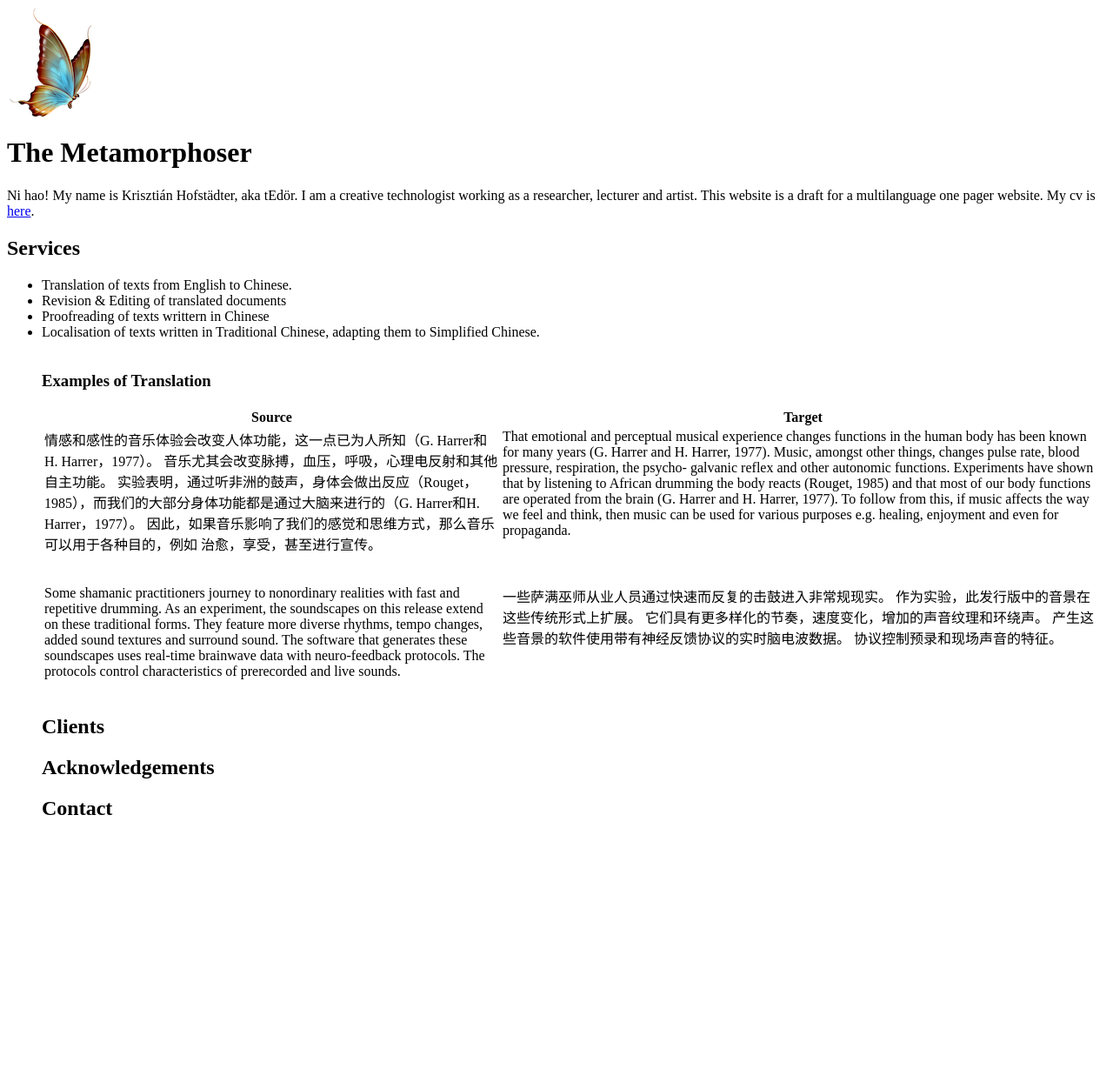
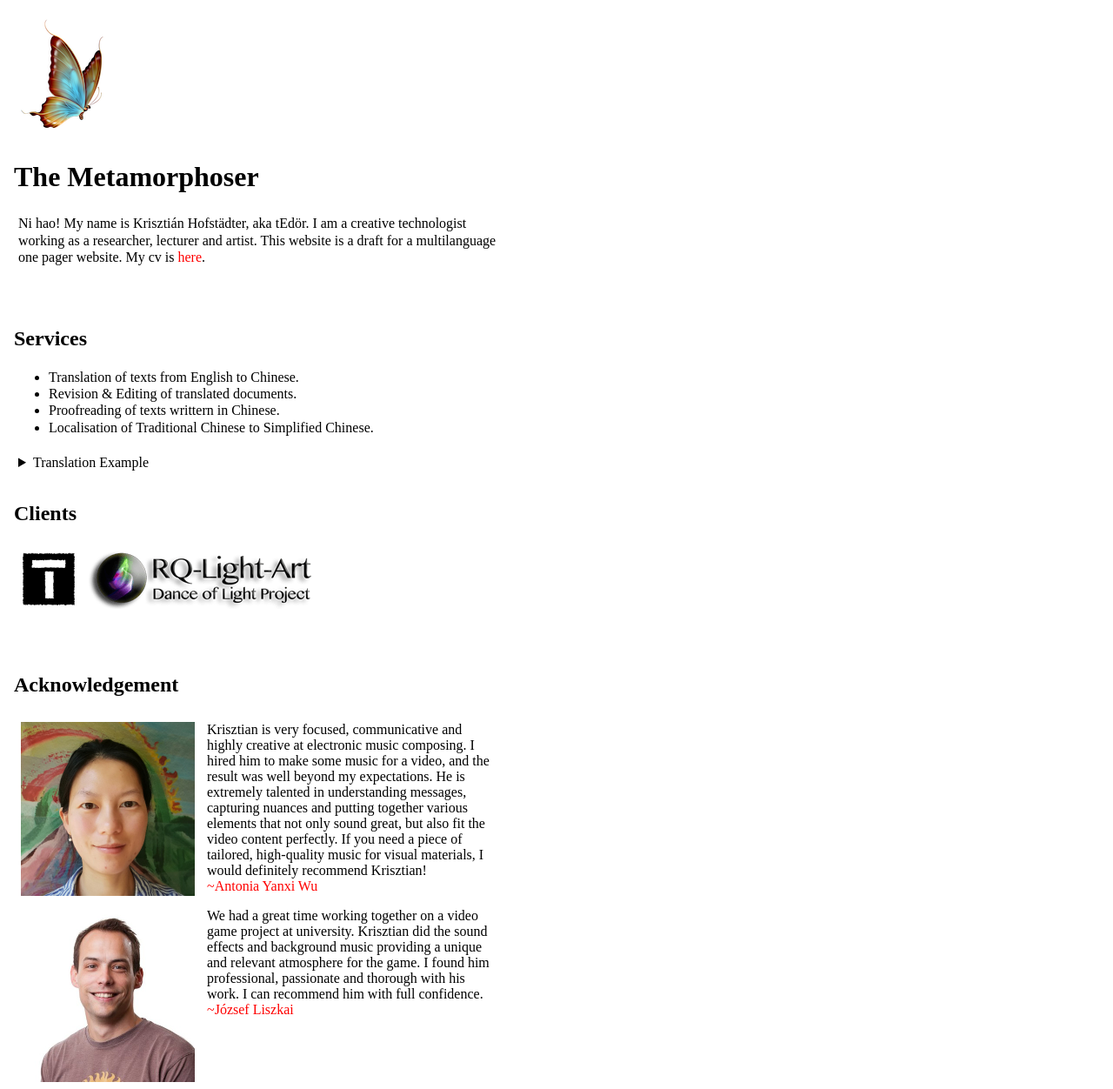
Before and after one commit to krisztian-hofstadter-tedor/web02-multiling-1pager, a plain HTML site: page index.html in a window 1280 px wide. Shown: the whole page at 87% size. Before the commit the page ends 963 px from the top, so only its background shows below. Drawn offline with Linux system fonts and the light colour scheme.

Commit message:
added things

```diff
--- a/index.html
+++ b/index.html
@@ -1,38 +1,87 @@
 <head>
   <style>
+    body {
+      /* margin: 0 auto; */
+      max-width: 35em;
+      padding: 0.5em 0.5em;
+      line-height: 1.2;
+    }
+    h1,h2,h3,h4,h5 {
+      margin-top: 30px;
+      margin-bottom: 20px;
+    }
+    p {
+      padding: 5px 5px;
+    }
+    /* unvisited link */
+    a:link {
+      color: red;
+      text-decoration: none;
+    }
+    /* visited link */
+    a:visited {
+      color: green;
+      text-decoration: none;
+    }
+    /* mouse over link */
+    a:hover {
+      color: hotpink;
+      text-decoration: underline;
+    }
+    /* selected link */
+    a:active {
+      color: blue;
+      text-decoration: underline;
+    }
     td {
       vertical-align: top;
+    }
+    img {
+      padding: 5px 5px;
+    }
+    details {
+      padding: 5px 5px
+    }
   }
 </style>
 </head>
 <body>
-</style><img src="butterfly_cleanpng_com.png"><h1>The Metamorphoser</h1>
+  <img src="logo-butterfly_cleanpng_com.png"><h1>The Metamorphoser</h1>
   <p>Ni hao! My name is Krisztián Hofstädter, aka tEdör. I am a creative technologist working as a researcher, lecturer and artist. This website is a draft for a multilanguage one pager website. My cv is <a href="https://khofstadter.info/assets/doc/KHofstader-CV-general-2019.pdf">here</a>.</p>
+  <br>
   <h2>Services</h2>
   <ul>
     <li>Translation of texts from English to Chinese.</li>
-  <li>Revision & Editing of translated documents</li>
-  <li>Proofreading of texts writtern in Chinese</li>
-  <li>Localisation of texts written in Traditional Chinese, adapting them to Simplified Chinese.</li
+    <li>Revision & Editing of translated documents.</li>
+    <li>Proofreading of texts writtern in Chinese.</li>
+    <li>Localisation of Traditional Chinese to Simplified Chinese.</li>
   </ul>
+  <details>
+  <summary>Translation Example</summary>
   <br>
-<h3>Examples of Translation</h3>
   <table>
     <tr>
       <th>Source</th>
       <th>Target</th>
     </tr>
+    <tr>
       <td><p>情感和感性的音乐体验会改变人体功能，这一点已为人所知（G. Harrer和H. Harrer，1977）。 音乐尤其会改变脉搏，血压，呼吸，心理电反射和其他自主功能。 实验表明，通过听非洲的鼓声，身体会做出反应（Rouget，1985），而我们的大部分身体功能都是通过大脑来进行的（G. Harrer和H. Harrer，1977）。 因此，如果音乐影响了我们的感觉和思维方式，那么音乐可以用于各种目的，例如 治愈，享受，甚至进行宣传。</p></td>
       <td><p>That emotional and perceptual musical experience changes functions in the human body has been known for many years (G. Harrer and H. Harrer, 1977). Music, amongst other things, changes pulse rate, blood pressure, respiration, the psycho- galvanic reflex and other autonomic functions. Experiments have shown that by listening to African drumming the body reacts (Rouget, 1985) and that most of our body functions are operated from the brain (G. Harrer and H. Harrer, 1977). To follow from this, if music affects the way we feel and think, then music can be used for various purposes e.g. healing, enjoyment and even for propaganda.</p></td>
     </tr>
-    <tr style="height: 30px;"/>
+  </table>
+    <p>More examples <a href="https://khofstadter.info/assets/doc/KHofstader-CV-general-2019.pdf">here</a>.</p>
+</details>
+  <h2>Clients</h2>
+  <a href="http://tedortea.com/"><img alt="tedor-tea" src="client-tedortea.jpg" height="70"></a><a href="http://rq-lightart.com/"><img alt="rhea-quien-art" src="client-rq-lightart-logo.png" height="70"></a>
+  <br><br><br>
+  <h2>Acknowledgement</h2>
+  <table>
     <tr>
-    <td><p>Some shamanic practitioners journey to nonordinary realities with fast and repetitive drumming. As an experiment, the soundscapes on this release extend on these traditional forms. They feature more diverse rhythms, tempo changes, added sound textures and surround sound. The software that generates these soundscapes uses real-time brainwave data with neuro-feedback protocols. The protocols control characteristics of prerecorded and live sounds.</p></td>
-    <td><p>一些萨满巫师从业人员通过快速而反复的击鼓进入非常规现实。 作为实验，此发行版中的音景在这些传统形式上扩展。 它们具有更多样化的节奏，速度变化，增加的声音纹理和环绕声。 产生这些音景的软件使用带有神经反馈协议的实时脑电波数据。 协议控制预录和现场声音的特征。</p></td>
+      <td><img src="recommend-antonia.jpg" height="200px" width="200px"></td>
+      <td><p>Krisztian is very focused, communicative and highly creative at electronic music composing. I hired him to make some music for a video, and the result was well beyond my expectations. He is extremely talented in understanding messages, capturing nuances and putting together various elements that not only sound great, but also fit the video content perfectly. If you need a piece of tailored, high-quality music for visual materials, I would definitely recommend Krisztian! <a href="https://www.linkedin.com/in/antoniawu/"><br>~Antonia Yanxi Wu</a></p></td>
     </tr>
-</table>
-<br>
-<h2>Clients</h2>
-<h2>Acknowledgements</h2>
-<h2>Contact</h2>
+    <tr>
+      <td><img src="recommend-jo.jpg" height="200px" width="200px"></td>
+      <td><p>We had a great time working together on a video game project at university. Krisztian did the sound effects and background music providing a unique and relevant atmosphere for the game. I found him professional, passionate and thorough with his work. I can recommend him with full confidence. <a href="https://www.linkedin.com/in/jozsef-liszkai-b4235137/"><br>~József Liszkai</a></p></td>
+    </tr>
   </body>
```
Also changed, not shown: 2005-04-01-khofstadter-painting-crucify.jpg (deleted), client-rq-lightart-logo.png (added), client-tedortea.jpg (added), logo-butterfly_cleanpng_com.png (renamed from butterfly_cleanpng_com.png), recommend-antonia.jpg (added), recommend-jo.jpg (added), 1 other file. Lines whose indentation alone changed are shown as unchanged.
